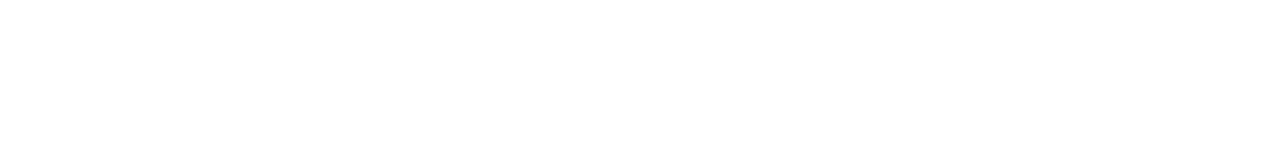
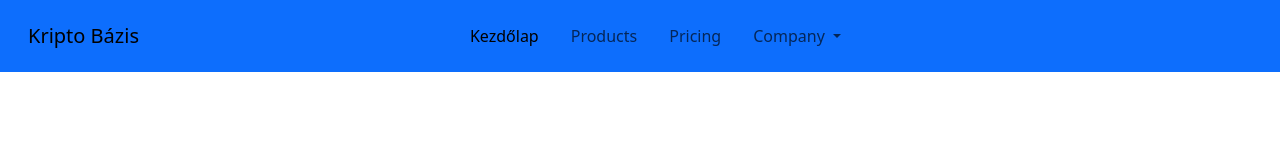
Before and after one commit to Mullerlotyokess/KriptoBazisWEB, a plain HTML site: page index.html in a window 1280 px wide. Drawn offline with Linux system fonts and the light colour scheme.

Commit message:
navbar hozzáadva

```diff
--- a/index.html
+++ b/index.html
@@ -1,16 +1,58 @@
 <!DOCTYPE html>
-<html lang="hu">
+<html lang="hu" ng-app="KriptoBazis">
 <head>
     <meta charset="UTF-8">
     <meta name="viewport" content="width=device-width, initial-scale=1.0">
-    <title>Kripto Bázis</title>
+    <title>{{pageTitle}}</title>
     <link rel="stylesheet" href="Assets/css/main.css">
     <link rel="stylesheet" href="Assets/css/bootstrap.min.css">
     <link rel="icon" type="image/x-icon" href="Assets/img/crpytowebICON.svg">
 </head>
-<body>
+<body ng-controller="mainCtrl">
     <header>
+        <nav class="navbar navbar-expand-lg navbar-light bg-primary p-3">
+            <div class="container-fluid">
+              <a class="navbar-brand" href="#">Kripto Bázis</a>
+              <button class="navbar-toggler" type="button" data-bs-toggle="collapse" data-bs-target="#navbarNavDropdown" aria-controls="navbarNavDropdown" aria-expanded="false" aria-label="Toggle navigation">
+                <span class="navbar-toggler-icon"></span>
+              </button>
 
+              <div class=" collapse navbar-collapse" id="navbarNavDropdown">
+                <ul class="navbar-nav ms-auto ">
+                  <li class="nav-item">
+                    <a class="nav-link mx-2 active" aria-current="page" href="#">Kezdőlap</a>
+                  </li>
+                  <li class="nav-item">
+                    <a class="nav-link mx-2" href="#">Products</a>
+                  </li>
+                  <li class="nav-item">
+                    <a class="nav-link mx-2" href="#">Pricing</a>
+                  </li>
+                  <li class="nav-item dropdown">
+                    <a class="nav-link mx-2 dropdown-toggle" href="#" id="navbarDropdownMenuLink" role="button" data-bs-toggle="dropdown" aria-expanded="false">
+                      Company
+                    </a>
+                    <ul class="dropdown-menu" aria-labelledby="navbarDropdownMenuLink">
+                      <li><a class="dropdown-item" href="#">Blog</a></li>
+                      <li><a class="dropdown-item" href="#">About Us</a></li>
+                      <li><a class="dropdown-item" href="#">Contact us</a></li>
+                    </ul>
+                  </li>
+                </ul>
+                <ul class="navbar-nav ms-auto d-none d-lg-inline-flex">
+                  <li class="nav-item mx-2">
+                    <a class="nav-link text-dark h5" href="" target="blank"><i class="fab fa-google-plus-square"></i></a>
+                  </li>
+                  <li class="nav-item mx-2">
+                    <a class="nav-link text-dark h5" href="" target="blank"><i class="fab fa-twitter"></i></a>
+                  </li>
+                  <li class="nav-item mx-2">
+                    <a class="nav-link text-dark h5" href="" target="blank"><i class="fab fa-facebook-square"></i></a>
+                  </li>
+                </ul>
+              </div>
+            </div>
+          </nav>
     </header>
     <main>
 
@@ -18,6 +60,7 @@
     <footer>
 
     </footer>
+
 
     <script src="Assets/js/bootstrap.min.js"></script>
     <script src="Assets/js/bootstrap.bundle.js"></script>
```
